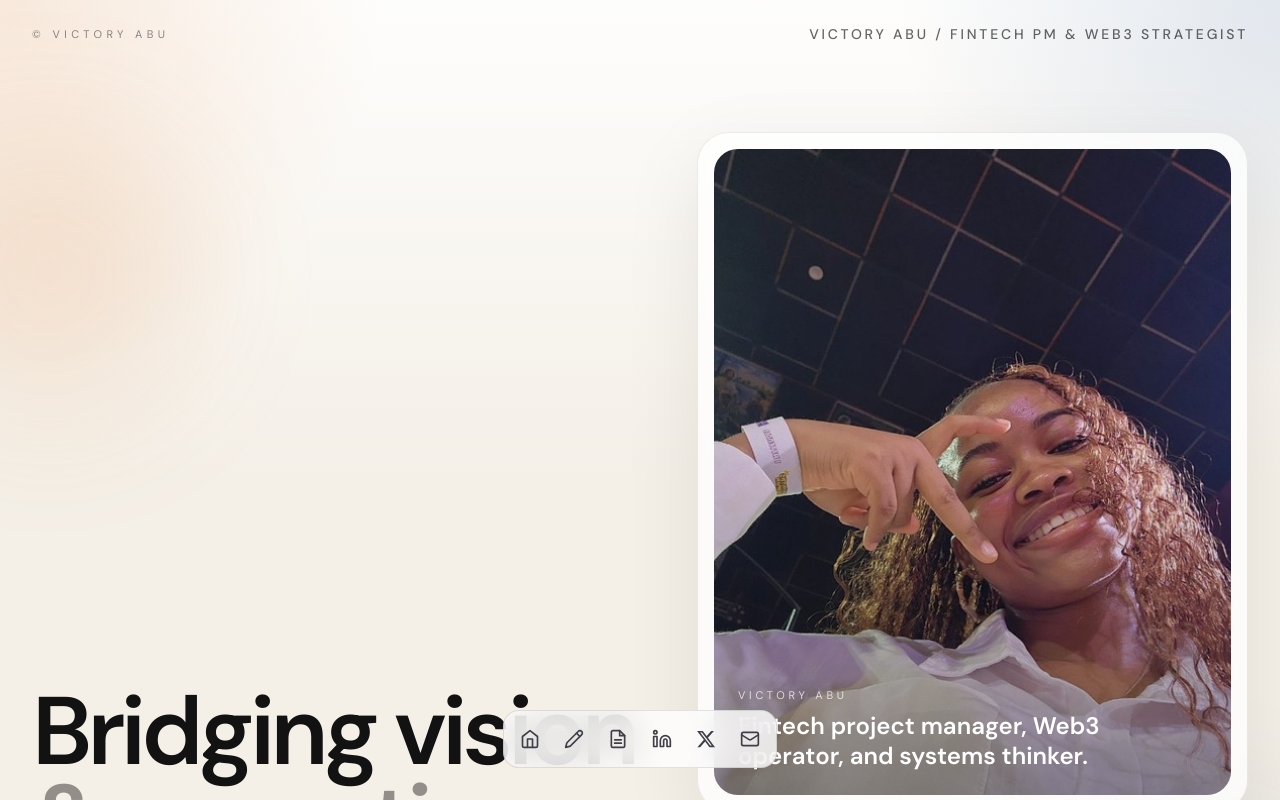
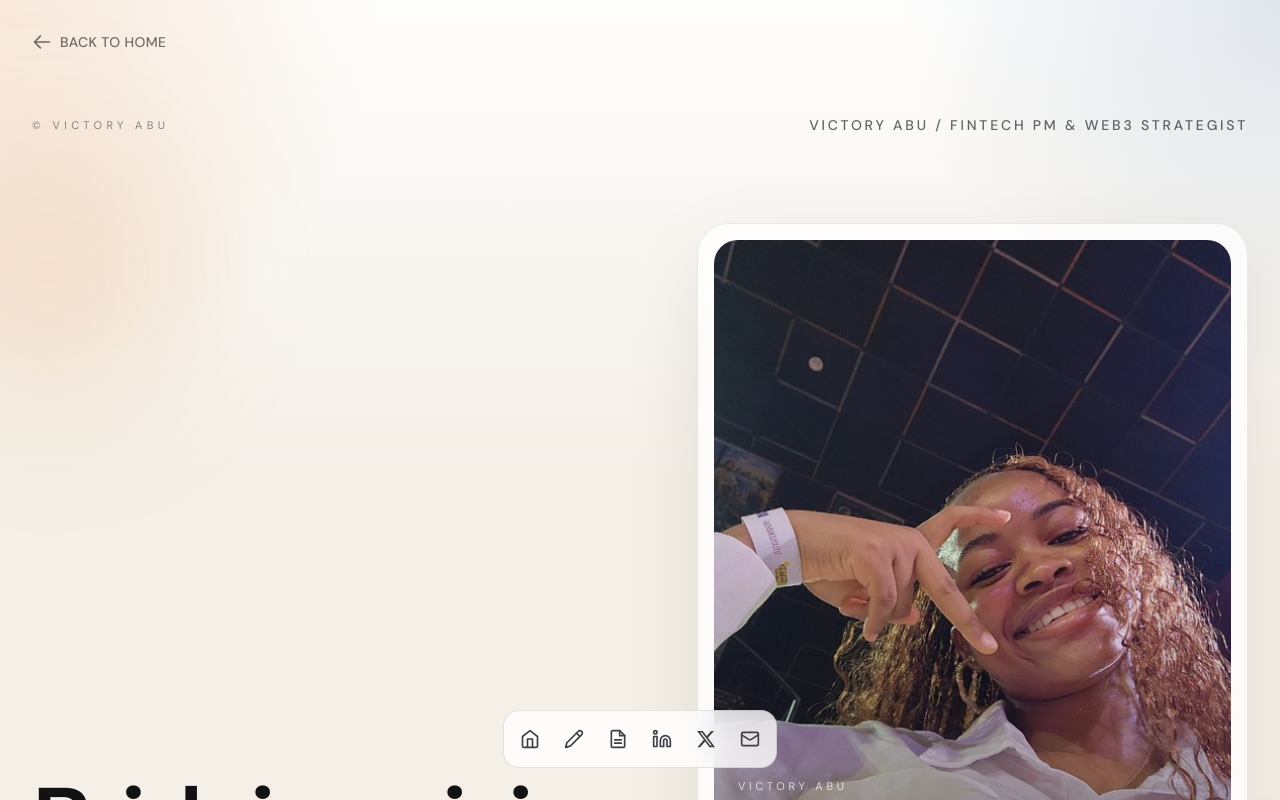
Before and after one commit to mayowa-kalejaiye/Vandah-P-Brand, a Next.js app: page /about in a window 1280 px wide. Shown: the top 800 px of the page. Built offline with nearby package versions, Linux system fonts and the light colour scheme.

Commit message:
Add back to home link in AboutPage for improved navigation

```diff
--- a/app/about/page.tsx
+++ b/app/about/page.tsx
@@ -44,6 +44,15 @@ export default function AboutPage() {
         <div className="absolute inset-x-0 top-0 h-[30rem] bg-[radial-gradient(circle_at_top_left,rgba(215,122,43,0.16),transparent_28%),radial-gradient(circle_at_top_right,rgba(22,72,133,0.12),transparent_28%),linear-gradient(to_bottom,rgba(255,255,255,0.9),rgba(244,239,231,0.96))]" />
         <div className="absolute left-[-6rem] top-[8rem] h-72 w-72 rounded-full bg-[#d97a2b]/12 blur-3xl" />
         <div className="absolute right-[-5rem] bottom-[8rem] h-80 w-80 rounded-full bg-[#0f3c6f]/10 blur-3xl" />
+      </div>
+
+      <div className="relative z-10 mx-auto max-w-7xl px-6 py-8 md:px-8">
+        <Link href="/" className="inline-flex items-center gap-2 text-sm font-medium tracking-wide text-black/55 transition-colors hover:text-black">
+          <svg width="20" height="20" viewBox="0 0 24 24" fill="none" stroke="currentColor" strokeWidth="2">
+            <path strokeLinecap="round" strokeLinejoin="round" d="M10 19l-7-7m0 0l7-7m-7 7h18" />
+          </svg>
+          BACK TO HOME
+        </Link>
       </div>
 
       <div className="relative z-10 mx-auto flex max-w-7xl flex-col px-6 pb-8 pt-6 md:flex-row md:items-center md:justify-between md:px-8">
```
